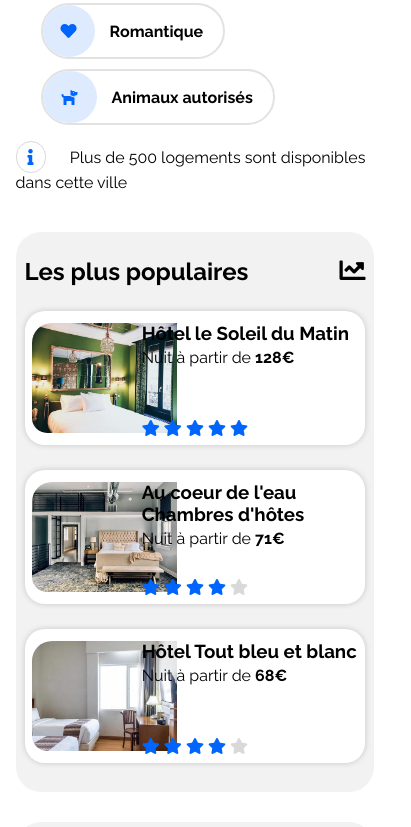
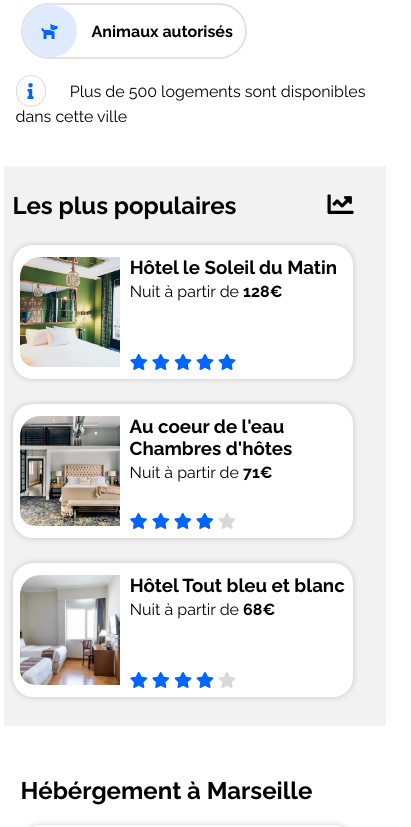
Before and after one commit to jeuxbib/P2_Colle_code, a plain HTML site: page index.html in a window 390 px wide. Shown: the part 629-1456 px from the top of the page, 411 px wide, since content can reach past the window. Drawn offline with Linux system fonts and the light colour scheme.

Commit message:
mediaqueriesFinal

```diff
--- a/CSS/style.css
+++ b/CSS/style.css
@@ -773,4 +773,54 @@ main {
   .footer-blocs .footer-bloc {
     padding: 10px 20px;
   }
+  @media screen and (max-width: 550px) {
+    .most-popular-case-img img {
+      min-width: 125px;
+      max-width: 125px;
+    }
+  }
+
+
+
+  @media screen and (max-width: 480px) {
+    .research-box {
+      width: 80%;
+    }
+
+    .filters ul li {
+      padding: 0 12px 0 0;
+      margin-left: 5px;
+    }
+
+    .bloc {
+      border-radius: 0;
+    }
+
+    .bloc-accomodation {
+      background: white;
+      margin-left: -15px;
+    }
+
+    .bloc-most-popular {
+      margin-left: -12px;
+      padding-right: 24px;
+      width: 100%;
+    }
+
+    .most-popular-case-img img {
+      min-width: 100px;
+      max-width: 100px;
+    }
+
+
+    .push-to-right {
+      margin-left: 0 !important;
+    }
+  }
+
+  @media screen and (max-width: 360px) {
+    .most-popular-case-img img {
+      min-width: 80px;
+      max-width: 80px;
+    }
 }
```
